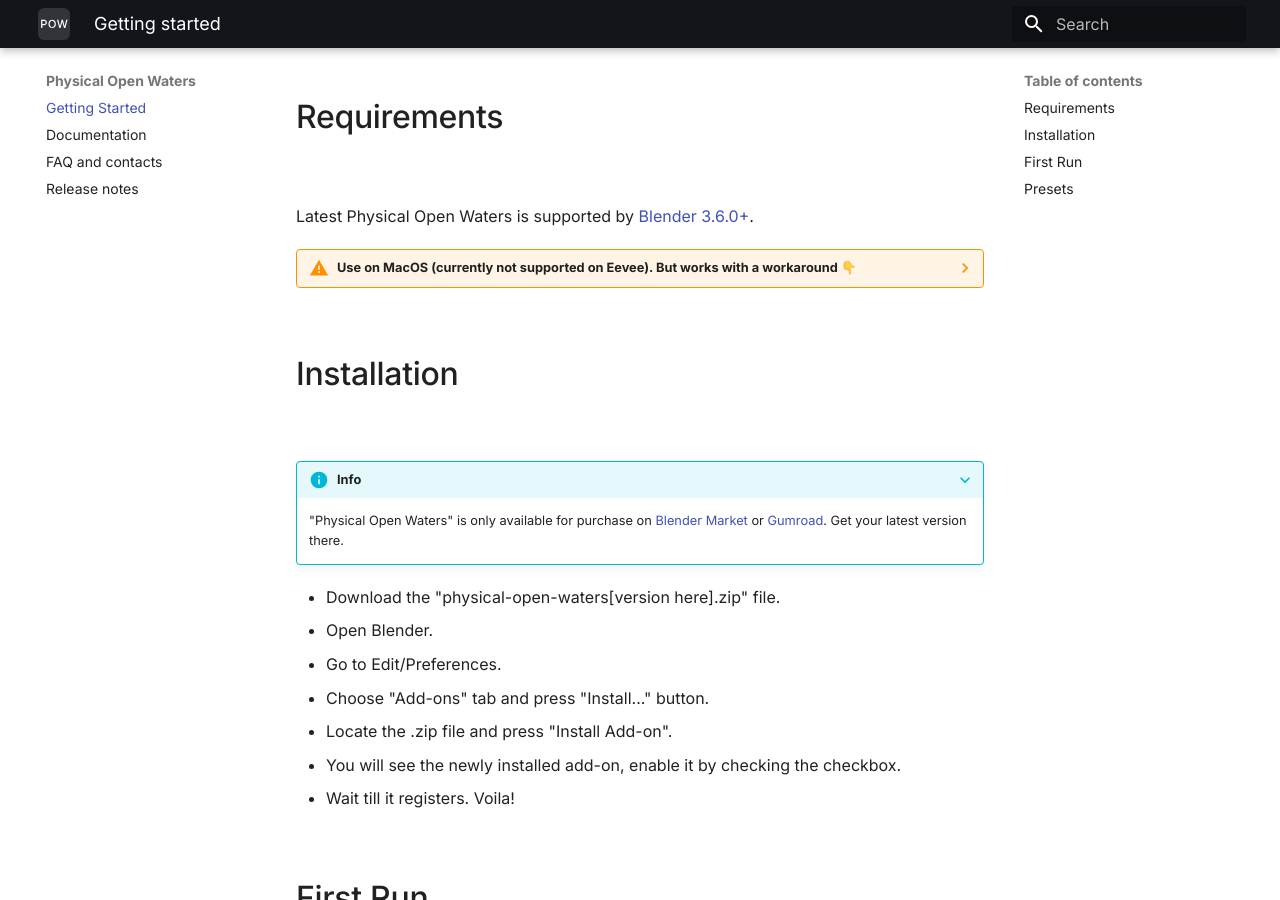
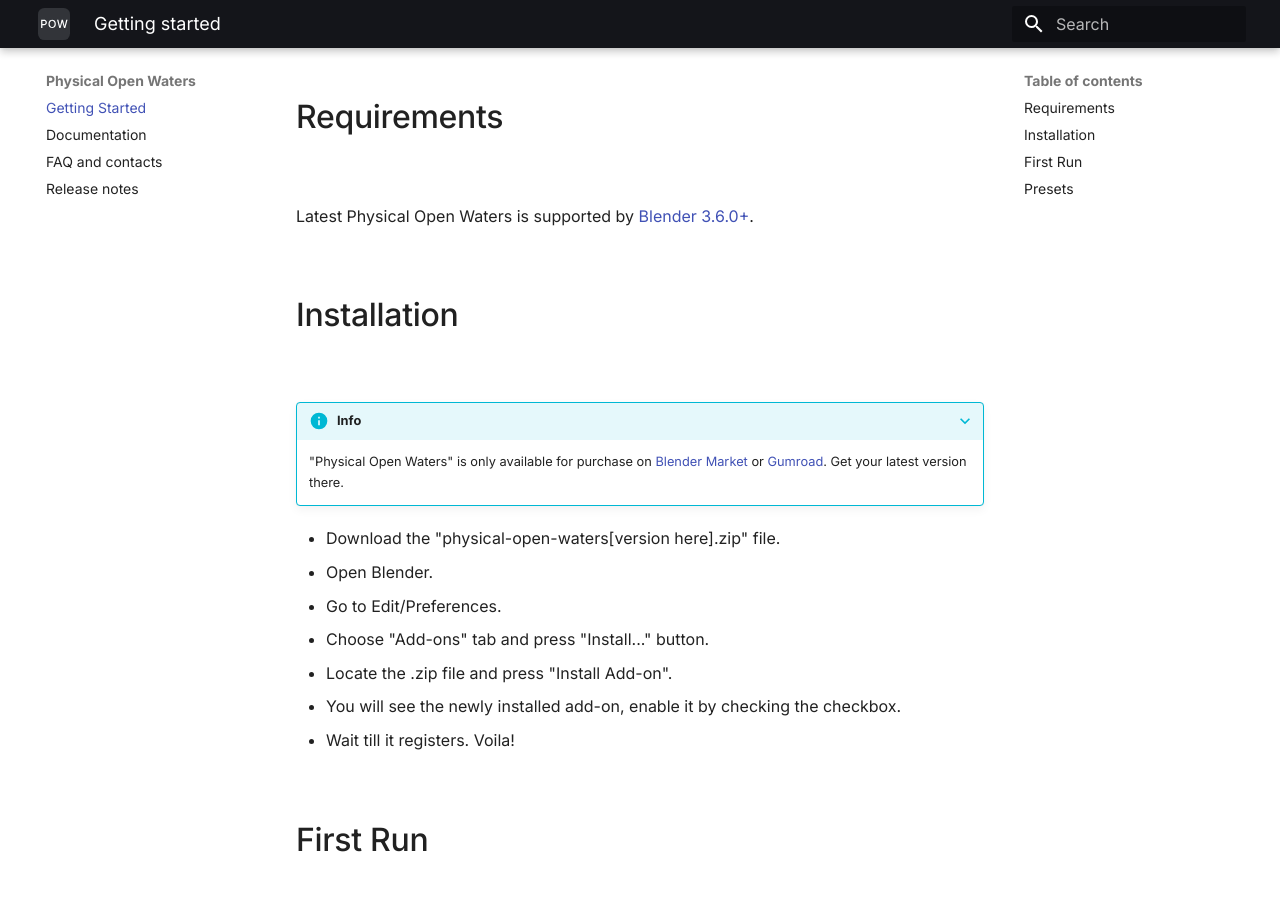
Before and after one commit to PhysicalAddons/web-pow, an MkDocs documentation site: the page built from docs/getting-started.md, in a window 1280 px wide and 900 px high, scrolled down 348 px. Built offline with MkDocs 1.6.1 and Material for MkDocs 9.7.7, drawn with Linux system fonts in a browser that asks for light colours.

Commit message:
Mac issue fixed.

```diff
--- a/docs/getting-started.md
+++ b/docs/getting-started.md
@@ -9,13 +9,6 @@ _Physical Open Waters_ (POW) is a versatile Blender add-on that simplifies the c
 ## Requirements
 
 Latest Physical Open Waters is supported by [Blender 3.6.0+](https://www.blender.org/).
-
-??? warning "Use on MacOS (currently not supported on Eevee). But works with a workaround 👇"
-    How to avoid Pink issue on MacOS Eevee (requires PSA addon):
-
-    - Add Physical Open Water (POW) Ocean to the Scene.
-    - Enable Physical Starlight and Atmosphere (PSA) and enable it in the scene.
-
 
 
 ## Installation
```
